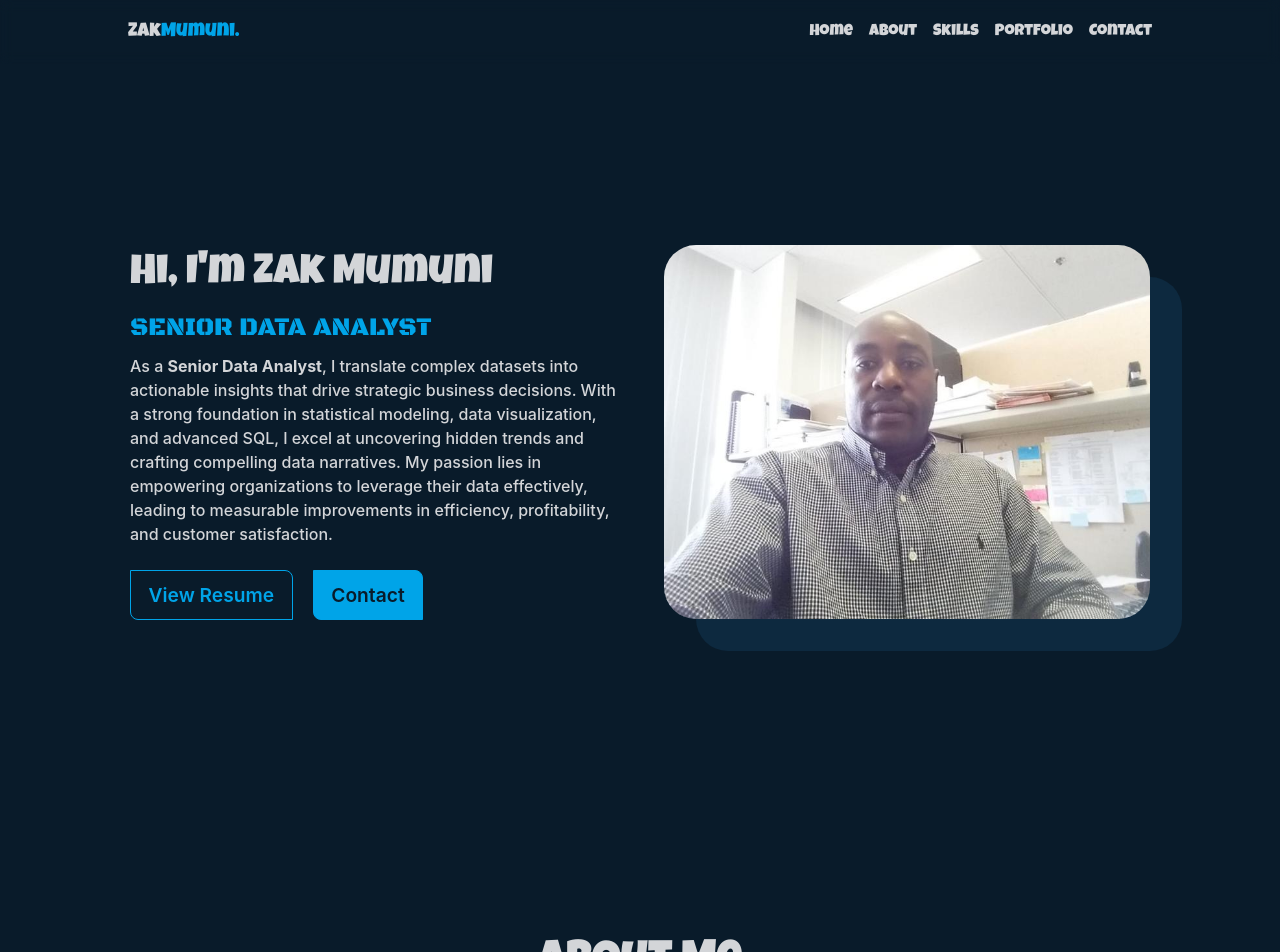
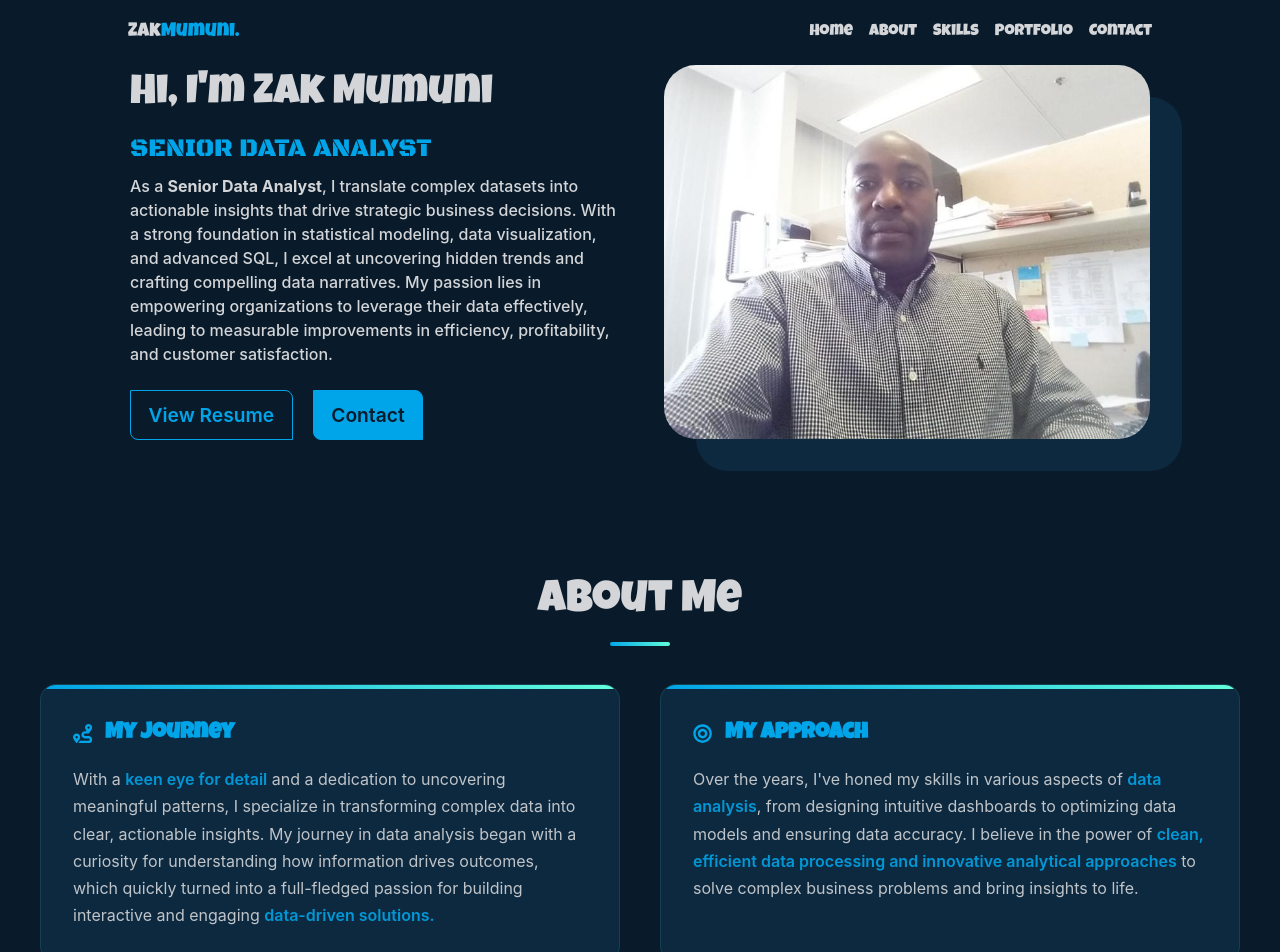
Before and after one commit to elishaadamu/zak-mumuni, a React (Vite) app: page / in a window 1280 px wide. Shown: the top 952 px of the page. Built offline with nearby package versions, Linux system fonts and the light colour scheme.

Commit message:
First commit

```diff
--- a/src/Components/Styles/about.scss
+++ b/src/Components/Styles/about.scss
@@ -2,7 +2,6 @@
   max-width: 1280px;
   margin: 0 auto;
   padding: 4rem 1rem;
-  min-height: 80vh;
 
   .container {
     max-width: 1200px;
--- a/src/Components/Styles/hero.scss
+++ b/src/Components/Styles/hero.scss
@@ -1,8 +1,6 @@
 .hero {
   display: grid;
   place-content: center;
-  min-height: calc(100vh - 4rem);
-  min-height: calc(100svh - 4rem); // Fixed: changed from 40svh to 100svh
   margin-bottom: 2rem;
   width: 100%; // Added: ensure full width
   max-width: 1280px; // Added: match navbar max-width
```
